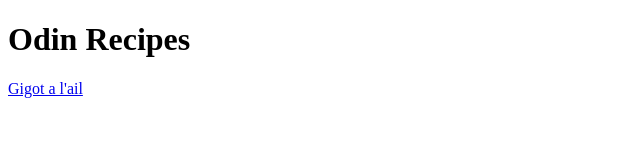
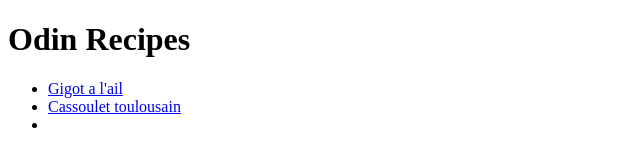
Before and after one commit to Henero/odin-recipes, a plain HTML site: page index.html in a window 1280 px wide. Shown: the whole page, without its empty margins (0-640 px from the left). Drawn offline with Linux system fonts and the light colour scheme.

Commit message:
modify the index.html, add a list

```diff
--- a/index.html
+++ b/index.html
@@ -6,6 +6,14 @@
     </head>
     <body>
         <h1>Odin Recipes</h1>
-        <a href="recipes/gigot.html">Gigot a l'ail</a>
+        <ul>
+            <li><a href="recipes/gigot.html">Gigot a l'ail</a></li>
+            <li>
+                <a href="recipes/cassoulet_toulousain.html"
+                    >Cassoulet toulousain</a
+                >
+            </li>
+            <li></li>
+        </ul>
     </body>
 </html>
```
